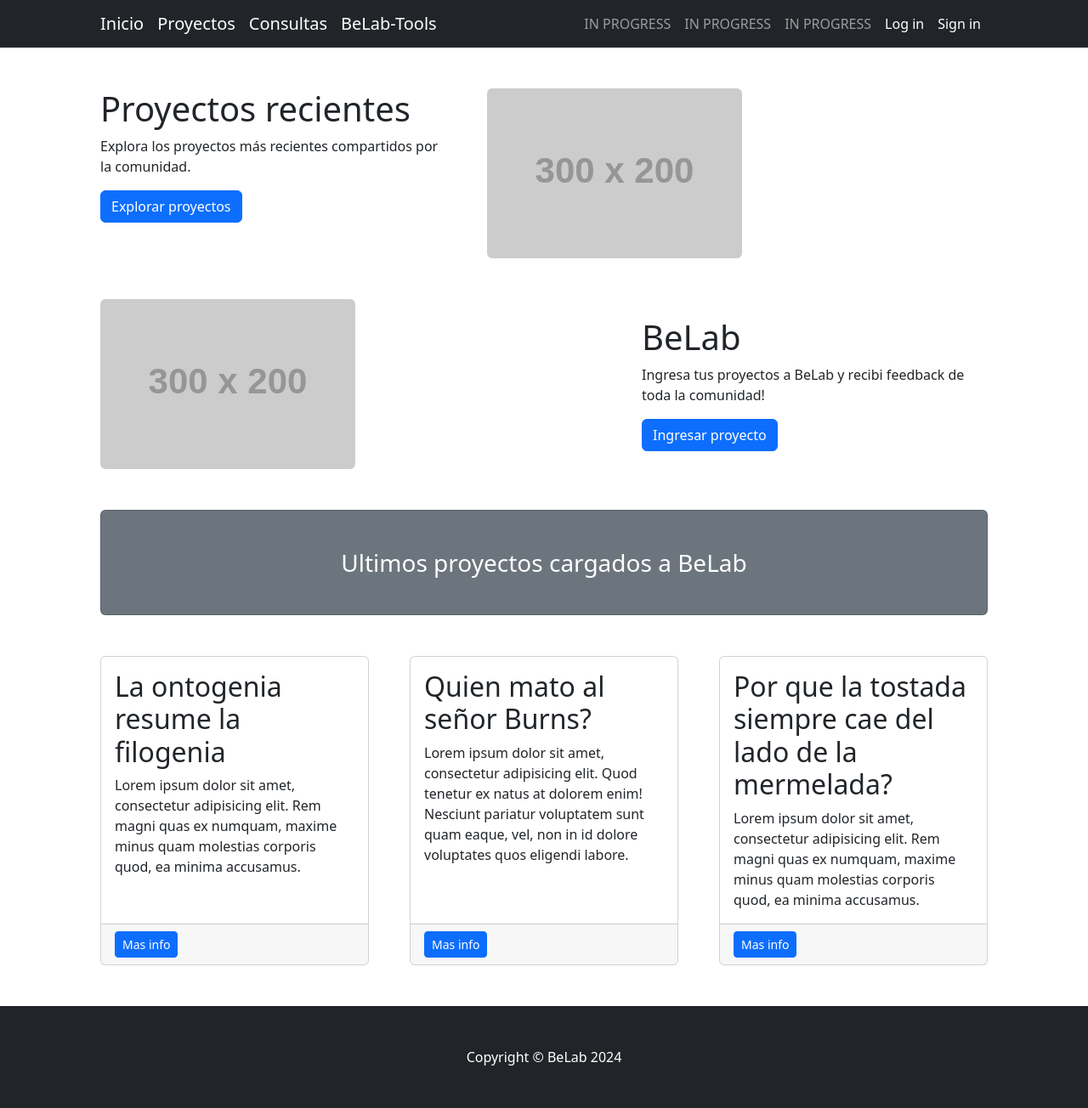
After one commit to JuanManuelCurcio/Tercera_pre-entrega_Curcio, a Django app: page /app_belab/proyecto_boton/ in a window 1280 px wide. The commit adds this page. Shown: the whole page at 85% size. Run offline with Django 5.2, Linux system fonts and the light colour scheme; grey boxes labelled with a size stand in for pictures from a placeholder-image service; some libraries are stand-ins or nearby versions.

Commit message:
Tarea cumplida, faltan cosas esteticas

```diff
--- a/app_belab/forms.py
+++ b/app_belab/forms.py
@@ -18,8 +18,8 @@ class NuevoProyectoFormulario(forms.Form):
 class NuevaConsultaFormulario(forms.Form):
     NickName= forms.CharField()
     titulo_consulta = forms.CharField()
-    consulta = forms.CharField()
+    consulta = forms.CharField(widget=forms.Textarea)
 
 class BuscaProyectoFormulario(forms.Form):
-    autor_proyecto = forms.CharField(max_length=51)  # Podrías agregar opciones para seleccionar
+    NickName = forms.CharField(max_length=51)  # Podrías agregar opciones para seleccionar
     nombre_proyecto = forms.CharField(max_length=51)
--- a/app_belab/templates/main.html
+++ b/app_belab/templates/main.html
@@ -17,14 +17,15 @@
     <nav class="navbar navbar-expand-lg navbar-dark bg-dark">
         <div class="container px-5">
             <a class="navbar-brand" href="{% url 'inicio' %}">Inicio</a>
-            <a class="navbar-brand" href="{% url 'NuevoProyecto' %}">Proyectos</a>
-            <a class="navbar-brand" href="#!">Consultas</a>
+            <a class="navbar-brand" href="{% url 'proyecto_boton' %}">Proyectos</a>
+            <a class="navbar-brand" href="{% url 'NuevaConsulta' %}">Consultas</a>
+            <a class="navbar-brand" href="{% url 'belab_tools' %}">BeLab-Tools</a>
             <button class="navbar-toggler" type="button" data-bs-toggle="collapse" data-bs-target="#navbarSupportedContent" aria-controls="navbarSupportedContent" aria-expanded="false" aria-label="Toggle navigation"><span class="navbar-toggler-icon"></span></button>
             <div class="collapse navbar-collapse" id="navbarSupportedContent">
                 <ul class="navbar-nav ms-auto mb-2 mb-lg-0">
-                    <li class="nav-item"><a class="nav-link" href="#!">INPROGRES</a></li>
-                    <li class="nav-item"><a class="nav-link" href="#!">INPROGRES</a></li>
-                    <li class="nav-item"><a class="nav-link" href="#!">INPROGRES</a></li>
+                    <li class="nav-item"><a class="nav-link" href="#!">IN PROGRESS</a></li>
+                    <li class="nav-item"><a class="nav-link" href="#!">IN PROGRESS</a></li>
+                    <li class="nav-item"><a class="nav-link" href="#!">IN PROGRESS</a></li>
                     <li class="nav-item"><a class="nav-link active" aria-current="page" href="#!">Log in</a></li>
                     <li class="nav-item"><a class="nav-link active" aria-current="page" href="{% url 'NuevoUsuario' %}">Sign in</a></li>
                 </ul>
--- /dev/null
+++ b/app_belab/templates/proyectos.html
@@ -0,0 +1,65 @@
+{% extends 'main.html' %}
+
+{% block gap %}
+
+ <!-- Page Content-->
+ <div class="container px-4 px-lg-5">
+<!-- Heading Row Left-->
+    <div class="row gx-4 gx-lg-5 align-items-start my-5">
+        <div class="col-lg-5">
+            <h1 class="font-weight-light">Proyectos recientes</h1>
+            <p>Explora los proyectos más recientes compartidos por la comunidad.</p>
+            <a class="btn btn-primary" href="{% url 'busqueda_proyecto' %}">Explorar proyectos</a>
+        </div>
+        <div class="col-lg-7">
+            <img class="img-fluid rounded mb-4 mb-lg-0" src="https://dummyimage.com/300x200/ced4da/495057.jpg" alt="..."/>
+        </div>
+    </div>
+
+<!-- Heading Row Right-->
+    <div class="row gx-4 gx-lg-5 align-items-center my-5">
+        <div class="col-lg-7"><img class="img-fluid rounded mb-4 mb-lg-0" src="https://dummyimage.com/300x200/dee2e6/6c757d.jpg" alt="..." /></div>
+        <div class="col-lg-5">
+            <h1 class="font-weight-light">BeLab</h1>
+            <p>Ingresa tus proyectos a BeLab y recibi feedback de toda la comunidad!</p>
+            <a class="btn btn-primary" href="{% url 'NuevoProyecto' %}">Ingresar proyecto</a>
+        </div>
+    </div>
+    <!-- Call to Action-->
+    <div class="card text-white bg-secondary my-5 py-4 text-center">
+        <div class="card-body"><p style="font-size: 28px" class="text-white m-0">Ultimos proyectos cargados a BeLab</p></div>
+    </div>
+    <!-- Content Row-->
+     <!-- HARDCODEADOS LOS PROYECTOS PARA VER COMO QUEDARIAN-->
+    <div class="row gx-4 gx-lg-5">
+        <div class="col-md-4 mb-5">
+            <div class="card h-100">
+                <div class="card-body">
+                    <h2 class="card-title">La ontogenia resume la filogenia</h2>
+                    <p class="card-text">Lorem ipsum dolor sit amet, consectetur adipisicing elit. Rem magni quas ex numquam, maxime minus quam molestias corporis quod, ea minima accusamus.</p>
+                </div>
+                <div class="card-footer"><a class="btn btn-primary btn-sm" href="#!">Mas info</a></div>
+            </div>
+        </div>
+        <div class="col-md-4 mb-5">
+            <div class="card h-100">
+                <div class="card-body">
+                    <h2 class="card-title">Quien mato al señor Burns?</h2>
+                    <p class="card-text">Lorem ipsum dolor sit amet, consectetur adipisicing elit. Quod tenetur ex natus at dolorem enim! Nesciunt pariatur voluptatem sunt quam eaque, vel, non in id dolore voluptates quos eligendi labore.</p>
+                </div>
+                <div class="card-footer"><a class="btn btn-primary btn-sm" href="#!">Mas info</a></div>
+            </div>
+        </div>
+        <div class="col-md-4 mb-5">
+            <div class="card h-100">
+                <div class="card-body">
+                    <h2 class="card-title">Por que la tostada siempre cae del lado de la mermelada?</h2>
+                    <p class="card-text">Lorem ipsum dolor sit amet, consectetur adipisicing elit. Rem magni quas ex numquam, maxime minus quam molestias corporis quod, ea minima accusamus.</p>
+                </div>
+                <div class="card-footer"><a class="btn btn-primary btn-sm" href="#!">Mas info</a></div>
+            </div>
+        </div>
+    </div>
+</div>
+
+{% endblock gap %}
--- a/app_belab/urls.py
+++ b/app_belab/urls.py
@@ -1,9 +1,14 @@
 from django.urls import path
-from .views import main, inicio, NuevoUsuario, NuevoProyecto  # Asegúrate de que esta línea sea correcta
-
+from .views import main, inicio, NuevoUsuario, NuevoProyecto, NuevaConsulta, proyecto_boton, busqueda_proyecto, resultado_proyecto  # Asegúrate de que esta línea sea correcta
+from .views import belab_tools
 urlpatterns = [
     path("main/", main, name="main"),
     path("inicio/", inicio, name="inicio"),  # Usar el nombre como string
     path("nuevo_usuario/",NuevoUsuario, name = "NuevoUsuario"),
-    path("nuevo_proyecto/",NuevoProyecto, name = "NuevoProyecto")
+    path("nuevo_proyecto/",NuevoProyecto, name = "NuevoProyecto"),
+    path("nueva_consulta/",NuevaConsulta, name = "NuevaConsulta"),
+    path("proyecto_boton/", proyecto_boton, name = "proyecto_boton"),
+    path("busqueda_proyecto/", busqueda_proyecto, name = "busqueda_proyecto"),
+    path("resultado_proyecto/", resultado_proyecto, name = "resultado_proyecto"),
+    path("belab_tools/",belab_tools, name="belab_tools")
 ]
--- a/app_belab/views.py
+++ b/app_belab/views.py
@@ -1,5 +1,5 @@
 from django.shortcuts import render
-from .forms import NuevoUsuarioFormulario, NuevoProyectoFormulario
+from .forms import NuevoUsuarioFormulario, NuevoProyectoFormulario, NuevaConsultaFormulario
 from .models import Usuario, Proyectos, Consulta
 
 def main(req):
@@ -7,6 +7,20 @@ def main(req):
 
 def inicio(req):
     return render(req, "inicio.html", {})
+
+def proyecto_boton(req):
+    return render(req, "proyectos.html", {})
+
+def busqueda_proyecto(req):
+    return render(req, "busqueda_proyecto.html")
+
+def resultado_proyecto(req):
+    nombre_proyecto = req.GET["nombre_proyecto"]
+    proyectos = Proyectos.objects.filter(nombre_proyecto__icontains=nombre_proyecto)
+    return render(req, "resultado_proyecto.html", {"proyectos": proyectos, "nombre_proyecto": nombre_proyecto})
+
+def belab_tools(req):
+    return render(req, "belab_tools.html")
 
 
 def NuevoUsuario(req):
@@ -46,3 +60,20 @@ def NuevoProyecto(req):
         form_nuevo_proyecto = NuevoProyectoFormulario()
 
     return render(req, "nuevo_proyecto.html", {"form_nuevo_proyecto": form_nuevo_proyecto})
+
+def NuevaConsulta(req):
+    if req.method == 'POST':
+        form_nueva_consulta = NuevaConsultaFormulario(req.POST)
+
+        if form_nueva_consulta.is_valid():
+            nueva_consulta = Consulta(
+                    NickName= form_nueva_consulta.cleaned_data["NickName"],
+                    titulo_consulta = form_nueva_consulta.cleaned_data["titulo_consulta"],
+                    consulta = form_nueva_consulta.cleaned_data["consulta"],
+            )
+            nueva_consulta.save()
+            return render(req, "consulta_creada.html", {})
+    else:
+        form_nueva_consulta = NuevaConsultaFormulario()
+
+    return render(req, "nueva_consulta.html", {"form_nueva_consulta": form_nueva_consulta})
```
Also changed, not shown: app_belab/templates/belab_tools.html (added, +36 -0 lines), app_belab/templates/busqueda_proyecto.html (added, +38 -0 lines), app_belab/templates/consulta_creada.html (added, +36 -0 lines), app_belab/templates/nueva_consulta.html (added, +27 -0 lines), app_belab/templates/resultado_proyecto.html (added, +49 -0 lines), db.sqlite3.
